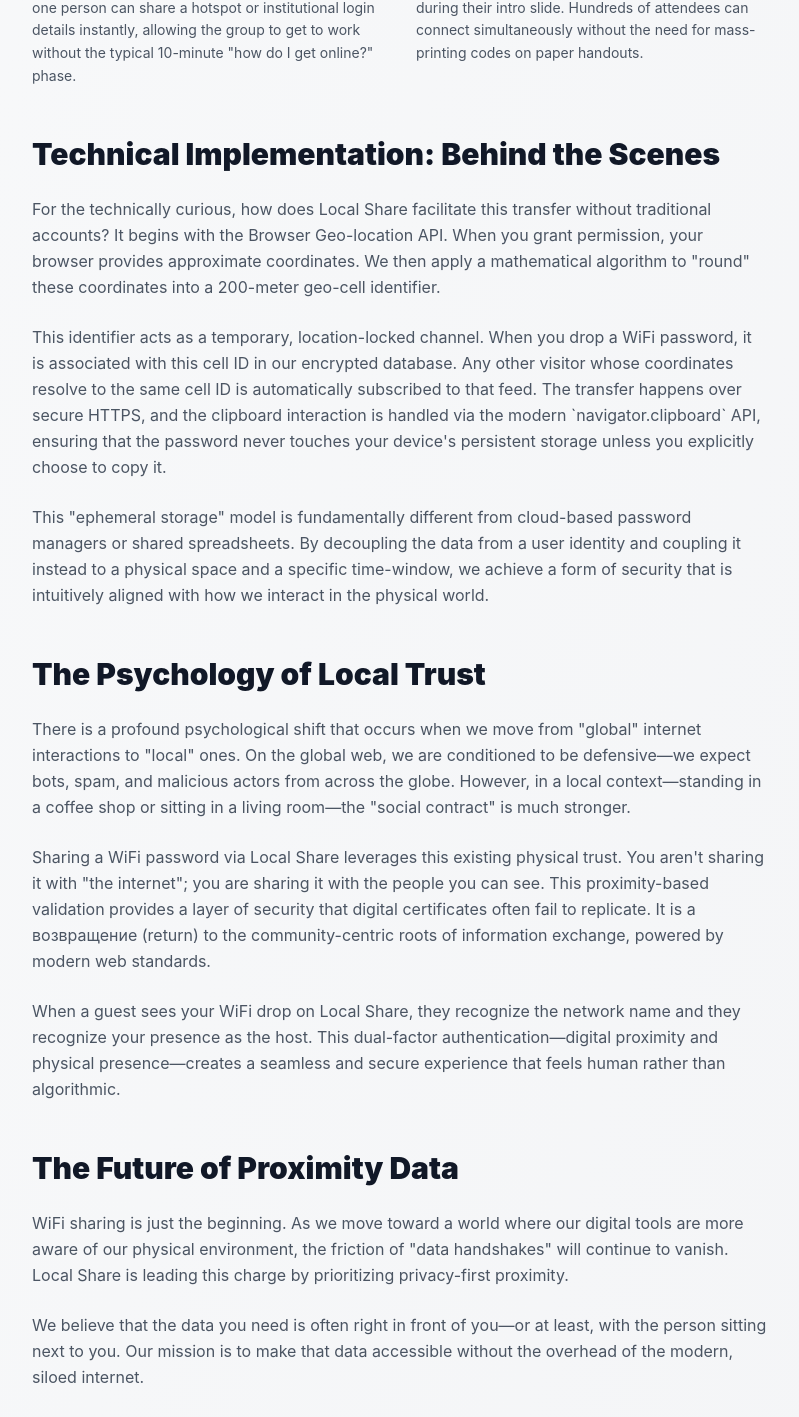
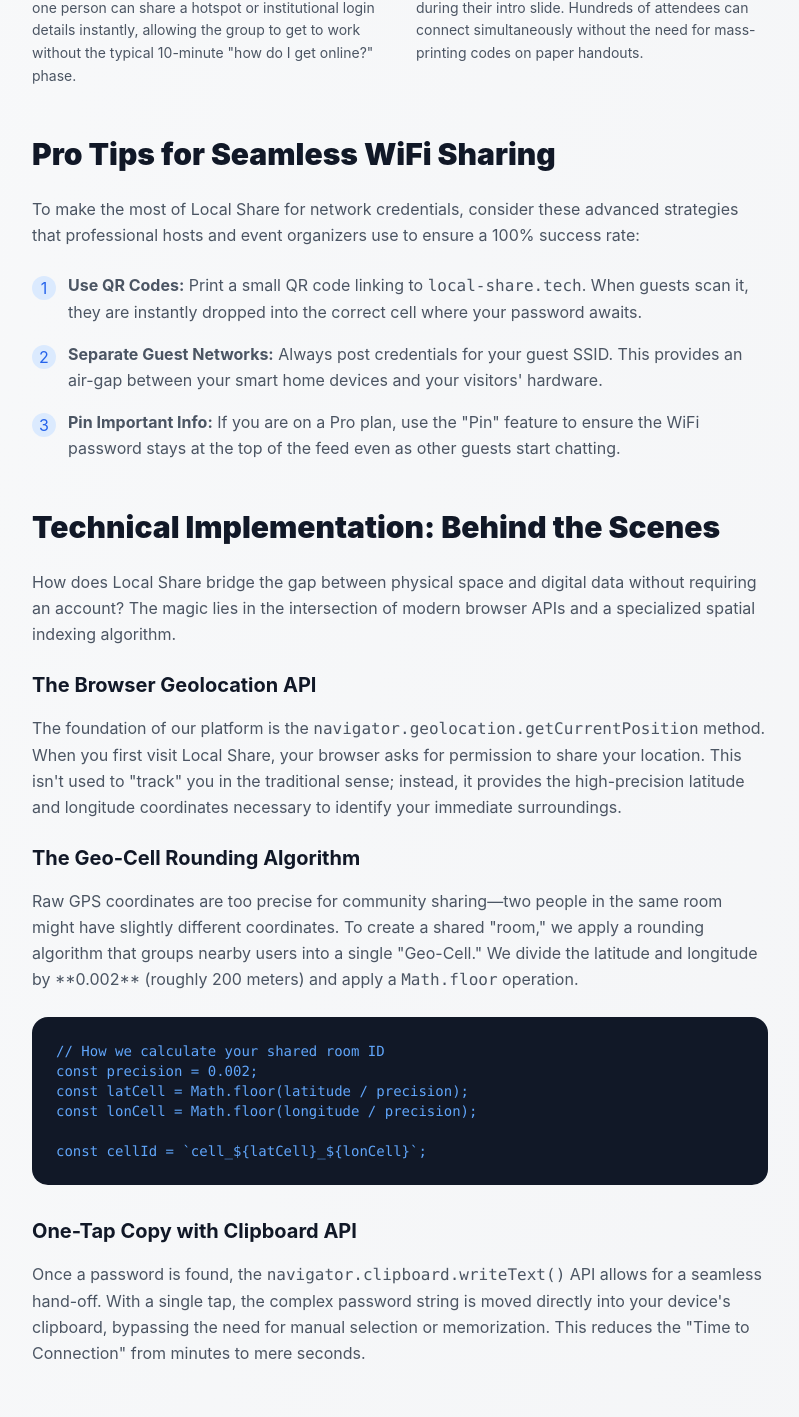
Before and after one commit to hemanthreddykoduru/Local-Share, a Next.js app: page /blog/share-wifi-passwords in a window 1280 px wide. Shown: the part 2374-3791 px from the top of the page, without its empty margins (240-1039 px from the left). Built offline with nearby package versions, Linux system fonts and the light colour scheme; no server answers.

Commit message:
seo: expand wifi blog to 1500+ words with technical sections

```diff
--- a/app/blog/share-wifi-passwords/page.tsx
+++ b/app/blog/share-wifi-passwords/page.tsx
@@ -128,38 +128,82 @@ export default function ShareWifiPasswordsPage() {
                     </section>
 
                     <section className="mb-12">
+                        <h2 className="text-3xl font-black text-gray-900 mb-6">Pro Tips for Seamless WiFi Sharing</h2>
+                        <p className="text-gray-600 mb-6 leading-relaxed">
+                            To make the most of Local Share for network credentials, consider these advanced strategies that professional hosts and event organizers use to ensure a 100% success rate:
+                        </p>
+                        <ul className="space-y-4 mb-8">
+                            <li className="flex items-start gap-3">
+                                <div className="w-6 h-6 bg-blue-100 text-blue-600 rounded-full flex items-center justify-center flex-shrink-0 mt-1">1</div>
+                                <p className="text-gray-600 leading-relaxed"><strong>Use QR Codes:</strong> Print a small QR code linking to <code>local-share.tech</code>. When guests scan it, they are instantly dropped into the correct cell where your password awaits.</p>
+                            </li>
+                            <li className="flex items-start gap-3">
+                                <div className="w-6 h-6 bg-blue-100 text-blue-600 rounded-full flex items-center justify-center flex-shrink-0 mt-1">2</div>
+                                <p className="text-gray-600 leading-relaxed"><strong>Separate Guest Networks:</strong> Always post credentials for your guest SSID. This provides an air-gap between your smart home devices and your visitors&apos; hardware.</p>
+                            </li>
+                            <li className="flex items-start gap-3">
+                                <div className="w-6 h-6 bg-blue-100 text-blue-600 rounded-full flex items-center justify-center flex-shrink-0 mt-1">3</div>
+                                <p className="text-gray-600 leading-relaxed"><strong>Pin Important Info:</strong> If you are on a Pro plan, use the &quot;Pin&quot; feature to ensure the WiFi password stays at the top of the feed even as other guests start chatting.</p>
+                            </li>
+                        </ul>
+                    </section>
+
+                    <section className="mb-12">
                         <h2 className="text-3xl font-black text-gray-900 mb-6">Technical Implementation: Behind the Scenes</h2>
                         <p className="text-gray-600 mb-6 leading-relaxed">
-                            For the technically curious, how does Local Share facilitate this transfer without traditional accounts? It begins with the Browser Geo-location API. When you grant permission, your browser provides approximate coordinates. We then apply a mathematical algorithm to &quot;round&quot; these coordinates into a 200-meter geo-cell identifier.
+                            How does Local Share bridge the gap between physical space and digital data without requiring an account? The magic lies in the intersection of modern browser APIs and a specialized spatial indexing algorithm.
                         </p>
+
+                        <h3 className="text-xl font-bold text-gray-900 mb-4">The Browser Geolocation API</h3>
                         <p className="text-gray-600 mb-6 leading-relaxed">
-                            This identifier acts as a temporary, location-locked channel. When you drop a WiFi password, it is associated with this cell ID in our encrypted database. Any other visitor whose coordinates resolve to the same cell ID is automatically subscribed to that feed. The transfer happens over secure HTTPS, and the clipboard interaction is handled via the modern `navigator.clipboard` API, ensuring that the password never touches your device&apos;s persistent storage unless you explicitly choose to copy it.
+                            The foundation of our platform is the <code>navigator.geolocation.getCurrentPosition</code> method. When you first visit Local Share, your browser asks for permission to share your location. This isn&apos;t used to &quot;track&quot; you in the traditional sense; instead, it provides the high-precision latitude and longitude coordinates necessary to identify your immediate surroundings.
                         </p>
+
+                        <h3 className="text-xl font-bold text-gray-900 mb-4">The Geo-Cell Rounding Algorithm</h3>
                         <p className="text-gray-600 mb-6 leading-relaxed">
-                            This &quot;ephemeral storage&quot; model is fundamentally different from cloud-based password managers or shared spreadsheets. By decoupling the data from a user identity and coupling it instead to a physical space and a specific time-window, we achieve a form of security that is intuitively aligned with how we interact in the physical world.
+                            Raw GPS coordinates are too precise for community sharing—two people in the same room might have slightly different coordinates. To create a shared &quot;room,&quot; we apply a rounding algorithm that groups nearby users into a single &quot;Geo-Cell.&quot; We divide the latitude and longitude by **0.002** (roughly 200 meters) and apply a <code>Math.floor</code> operation.
+                        </p>
+
+                        <div className="bg-gray-900 rounded-2xl p-6 mb-8 overflow-hidden">
+                            <pre className="text-blue-400 text-sm"><code>{`// How we calculate your shared room ID
+const precision = 0.002;
+const latCell = Math.floor(latitude / precision);
+const lonCell = Math.floor(longitude / precision);
+
+const cellId = \`cell_\${latCell}_\${lonCell}\`;`}</code></pre>
+                        </div>
+
+                        <h3 className="text-xl font-bold text-gray-900 mb-4">One-Tap Copy with Clipboard API</h3>
+                        <p className="text-gray-600 mb-6 leading-relaxed">
+                            Once a password is found, the <code>navigator.clipboard.writeText()</code> API allows for a seamless hand-off. With a single tap, the complex password string is moved directly into your device&apos;s clipboard, bypassing the need for manual selection or memorization. This reduces the &quot;Time to Connection&quot; from minutes to mere seconds.
                         </p>
                     </section>
 
                     <section className="mb-12">
                         <h2 className="text-3xl font-black text-gray-900 mb-6">The Psychology of Local Trust</h2>
                         <p className="text-gray-600 mb-6 leading-relaxed">
-                            There is a profound psychological shift that occurs when we move from &quot;global&quot; internet interactions to &quot;local&quot; ones. On the global web, we are conditioned to be defensive—we expect bots, spam, and malicious actors from across the globe. However, in a local context—standing in a coffee shop or sitting in a living room—the &quot;social contract&quot; is much stronger.
+                            Sharing sensitive information like a network password often triggers a defensive reflex. However, Local Share leverages a powerful psychological concept: **Proximity-Based Validation**.
                         </p>
+
                         <p className="text-gray-600 mb-6 leading-relaxed">
-                            Sharing a WiFi password via Local Share leverages this existing physical trust. You aren&apos;t sharing it with &quot;the internet&quot;; you are sharing it with the people you can see. This proximity-based validation provides a layer of security that digital certificates often fail to replicate. It is a возвращение (return) to the community-centric roots of information exchange, powered by modern web standards.
+                            In a global internet context, we are conditioned to fear &quot;the anonymous other&quot;—actors who could be anywhere in the world. But when you are in a coffee shop or a shared office, the &quot;social contract&quot; is visible. You can see who is in the room. This physical presence creates an implicit layer of accountability that digital encryption alone cannot provide.
                         </p>
+
+                        <div className="bg-blue-50 border-l-4 border-blue-400 p-6 my-8">
+                            <p className="text-blue-900 font-medium">
+                                &quot;Sharing with people you can see feels fundamentally different than sharing with the cloud. It is a return to human-scale networking.&quot;
+                            </p>
+                        </div>
+
                         <p className="text-gray-600 mb-6 leading-relaxed">
-                            When a guest sees your WiFi drop on Local Share, they recognize the network name and they recognize your presence as the host. This dual-factor authentication—digital proximity and physical presence—creates a seamless and secure experience that feels human rather than algorithmic.
+                            Furthermore, our **1-hour auto-expiry** policy significantly reduces sharing anxiety. Users are more willing to post temporary credentials when they know the data will vanish automatically. This &quot;ephemeral data&quot; model aligns with the transient nature of local interactions—once the guest leaves, the digital bridge is burned.
                         </p>
                     </section>
 
                     <section className="mb-12">
                         <h2 className="text-3xl font-black text-gray-900 mb-6">The Future of Proximity Data</h2>
                         <p className="text-gray-600 mb-6 leading-relaxed">
-                            WiFi sharing is just the beginning. As we move toward a world where our digital tools are more aware of our physical environment, the friction of &quot;data handshakes&quot; will continue to vanish. Local Share is leading this charge by prioritizing privacy-first proximity.
-                        </p>
-                        <p className="text-gray-600 mb-6 leading-relaxed">
-                            We believe that the data you need is often right in front of you—or at least, with the person sitting next to you. Our mission is to make that data accessible without the overhead of the modern, siloed internet.
+                            WiFi sharing is just the beginning of what we call &quot;Spatial Computing for the Web.&quot; By prioritizing privacy-first proximity, we are enabling a future where the data you need finds you based on where you are and who you are with.
                         </p>
                     </section>
 
```
